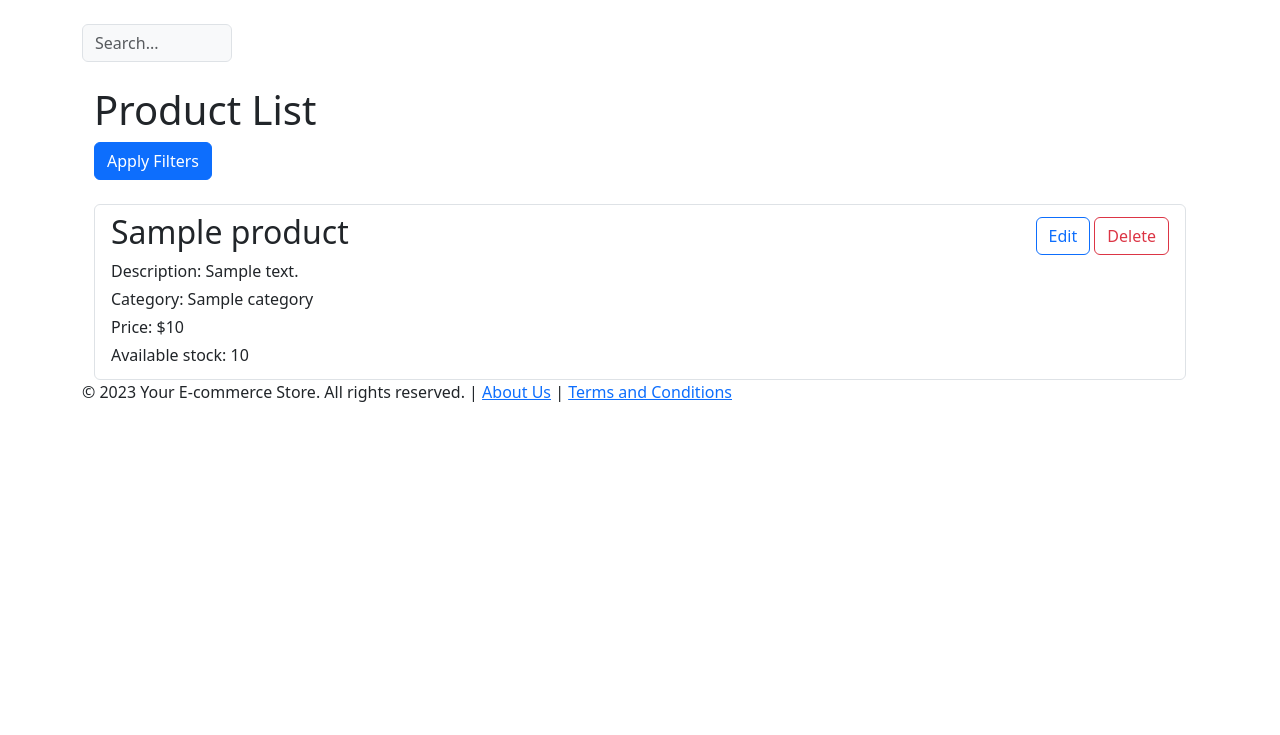
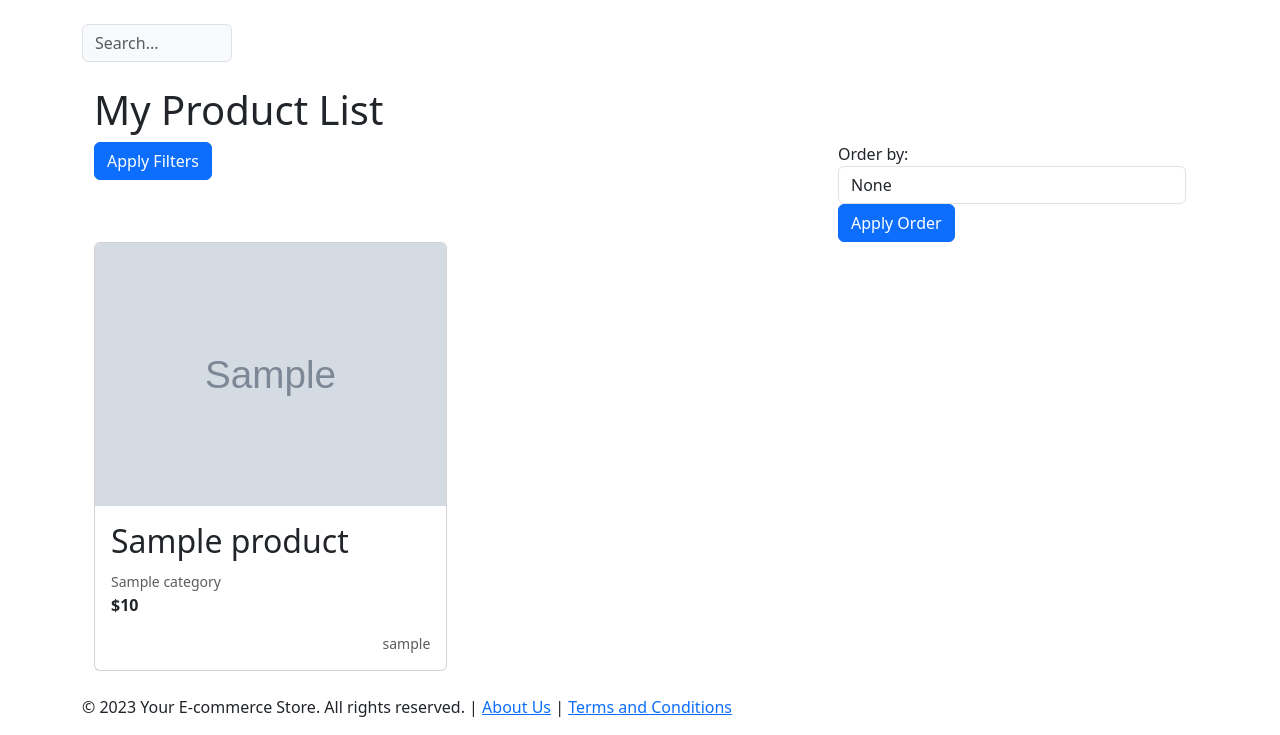
Before and after one commit to Python-hobbits/Awesome_ecommerce, a Django app: template src/apps/inventory/templates/product_by_seller_list.html in a window 1280 px wide. Shown: the part 71-806 px from the top of the page. Before the commit the page ends 473 px from the top, so only its background shows below. Run offline with Django 3.2, Linux system fonts and the light colour scheme; the template is opened without the code that fills it: most values are stand-ins (such as "Sample title", 1, 10 or a date in 2020); grey boxes marked "Sample" are stand-in pictures.

Commit message:
add filters.html, updated templates

```diff
--- a/src/apps/inventory/templates/product_by_seller_list.html
+++ b/src/apps/inventory/templates/product_by_seller_list.html
@@ -1,36 +1,23 @@
 {% extends "base.html" %}
 
 {% block meta %}
-    <title>Product List</title>
+  <title>My Product List</title>
 {% endblock meta %}
 
 {% block content %}
-<div class="container mt-4">
-    <h1>Product List</h1>
+  <div class="container mt-4">
+    <h1>My Product List</h1>
 
-    <form method="get" class="mb-4">
-        {{ filter.form.as_p }}
-        <button type="submit" class="btn btn-primary">Apply Filters</button>
-    </form>
+    <!-- Filters-->
+    {% include 'utils/filters.html' %}
 
-    <ul class="list-group">
-        {% for product in product_list %}
-            <li class="list-group-item">
-                <div class="d-flex justify-content-between align-items-center">
-                    <h2>{{ product.name }}</h2>
-                    <div>
-                        <a href="{% url 'product_edit' category_slug=product.category.slug product_slug=product.slug %}"
-                           class="btn btn-outline-primary mr-2">Edit</a>
-                        <a href="{% url 'product_delete' category_slug=product.category.slug product_slug=product.slug %}"
-                           class="btn btn-outline-danger">Delete</a>
-                    </div>
-                </div>
-                <p class="mb-1">Description: {{ product.description }}</p>
-                <p class="mb-1">Category: {{ product.category }}</p>
-                <p class="mb-1">Price: ${{ product.price }}</p>
-                <p class="mb-1">Available stock: {{ product.stock }}</p>
-            </li>
-        {% endfor %}
-    </ul>
-</div>
+      <!-- Product List -->
+    <div class="row row-cols-1 row-cols-sm-2 row-cols-md-3 g-3">
+      {% for product in product_list %}
+        <div class="col">
+          {% include 'utils/product_card.html' %}
+        </div>
+      {% endfor %}
+    </div>
+  </div>
 {% endblock content %}
--- a/src/apps/inventory/templates/product_confirm_delete.html
+++ b/src/apps/inventory/templates/product_confirm_delete.html
@@ -1,7 +1,7 @@
 {% extends "base.html" %}
 
 {% block meta %}
-<title>Remove product</title>
+  <title>Remove product</title>
 {% endblock meta %}
 {% block content %}
 
--- a/src/apps/inventory/templates/product_edit.html
+++ b/src/apps/inventory/templates/product_edit.html
@@ -1,7 +1,7 @@
 {% extends "base.html" %}
 
 {% block meta %}
-<title>Edit Product</title>
+  <title>Edit Product</title>
 {% endblock meta %}
 
 {% block content %}
--- /dev/null
+++ b/src/apps/inventory/templates/utils/filters.html
@@ -0,0 +1,27 @@
+<div class="row">
+  <div class="col-lg-8 col-md-12 mb-4">
+    <div class="card-body">
+      <form method="get">
+        {{ filter.form.as_p }}
+        <button type="submit" class="btn btn-primary">Apply Filters</button>
+      </form>
+    </div>
+  </div>
+  <div class="col-lg-4 d-none d-lg-block">
+    <div class="card-body">
+      <form method="get" class="ordering-form">
+        <div class="form-group">
+          <label for="order_by">Order by:</label>
+          <select id="order_by" name="order_by" class="form-control">
+            <option value="">None</option>
+            <option value="name">Name (A-Z)</option>
+            <option value="-name">Name (Z-A)</option>
+            <option value="price">Price (Low to High)</option>
+            <option value="-price">Price (High to Low)</option>
+          </select>
+        </div>
+        <button type="submit" class="btn btn-primary">Apply Order</button>
+      </form>
+    </div>
+  </div>
+</div>
--- a/src/apps/inventory/templates/utils/product_card.html
+++ b/src/apps/inventory/templates/utils/product_card.html
@@ -1,6 +1,9 @@
 <div class="card mb-4">
   {% if product.active_images.all %}
-    <img src="{{ product.active_images.first.image.url }}" class="card-img-top object-fit-cover" alt="{{ product.name }}">
+    <a href="{% url 'product_detail' product.category.slug product.slug %}">
+      <img src="{{ product.active_images.first.image.url }}" class="card-img-top object-fit-cover" alt="{{ product.name }}">
+    </a>
+
   {% endif %}
   <div class="card-body">
     <h2 class="card-title">
@@ -9,14 +12,14 @@
     <small class="text-body-secondary">{{ product.category.name }}</small>
     <p class="card-text"><strong>${{ product.price }}</strong> </p>
     <div class="d-flex justify-content-between align-items-center">
-     <div class="btn-group">
-      {% if request.user.user_type == "Seller" %}
-        <button type="button" class="btn btn-sm btn-outline-secondary">View</button>
-        <button type="button" class="btn btn-sm btn-outline-secondary">Edit</button>
-      {% elif request.user.user_type == "Customer" %}
-        <button type="button" class="btn btn-sm btn-outline-secondary">View</button>
-      {% endif %}
-    </div>
+
+      <div class="btn-group">
+        {% if request.user.user_type == "Seller" %}
+          <a href="{% url 'product_edit' category_slug=product.category.slug product_slug=product.slug %}" class="btn btn-sm btn-outline-secondary">Edit</a>
+          <a href="{% url 'product_delete' category_slug=product.category.slug product_slug=product.slug %}" class="btn btn-sm btn-outline-danger">Delete</a>
+        {% endif %}
+      </div>
+
       <small class="text-body-secondary">{{ product.seller.username }}</small>
     </div>
   </div>
```
Also changed, not shown: src/apps/inventory/templates/product_list.html (+2 -29 lines).
